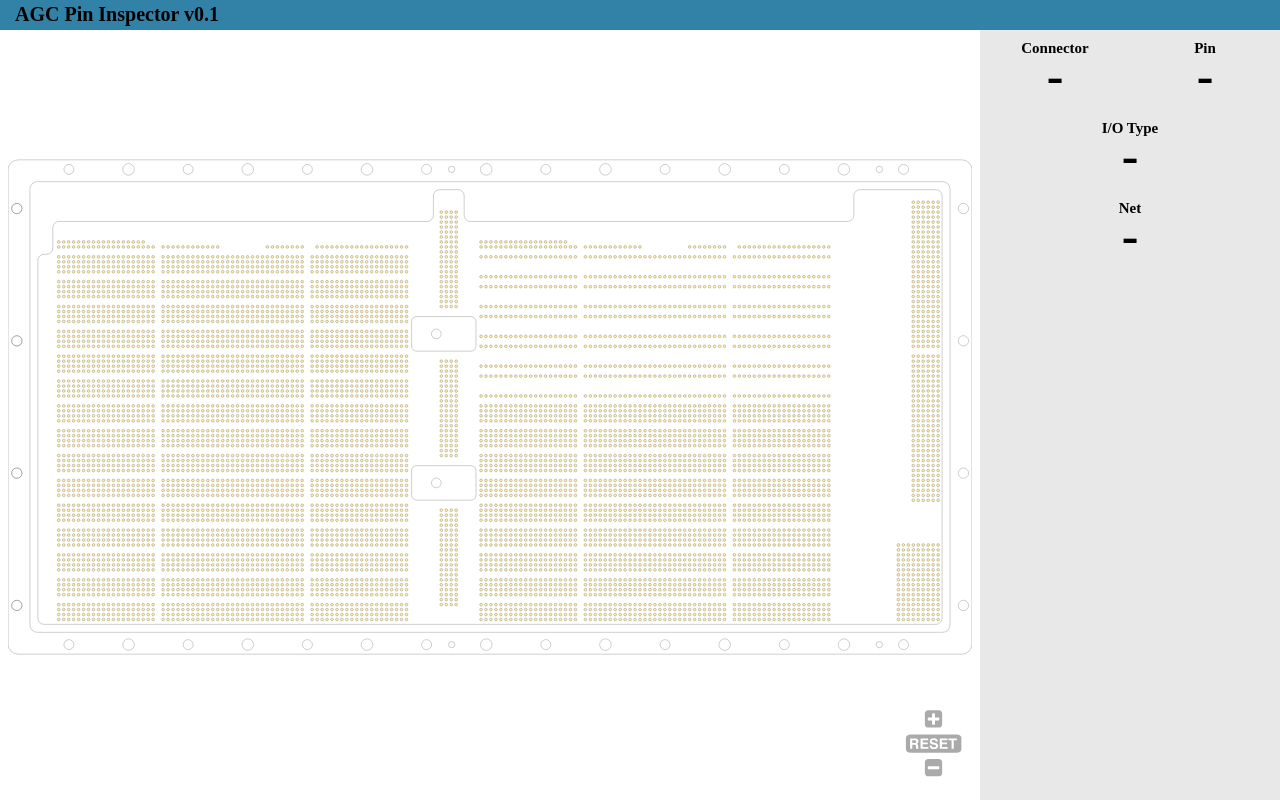
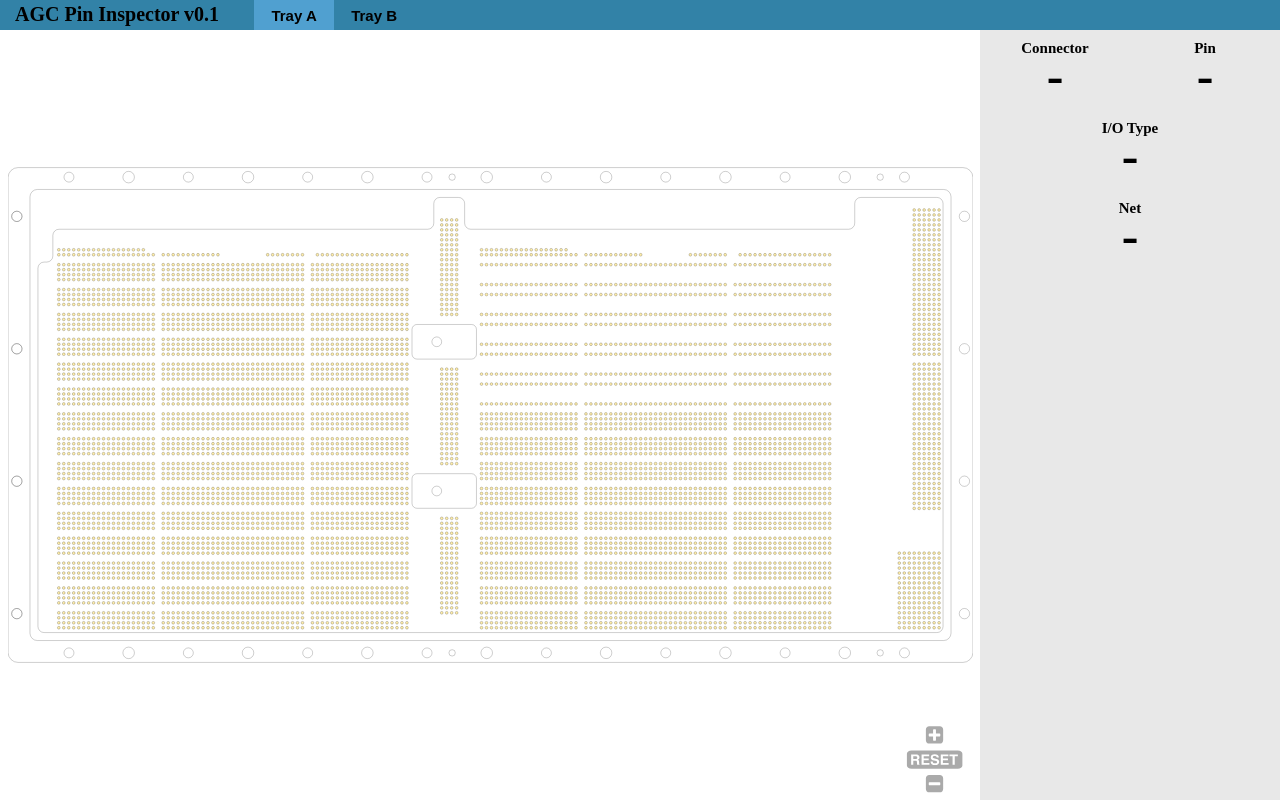
Before and after one commit to thewonderidiot/pin_inspector, a Flask app: page /pins in a window 1280 px wide. Run offline with Flask 2, Linux system fonts and the light colour scheme; data that the repository does not hold is empty.

Commit message:
Added support for tabs, and a tab for tray B.

```diff
--- a/static/pin_inspector.css
+++ b/static/pin_inspector.css
@@ -12,11 +12,28 @@
     text-align: center;
     font-size: 20px;
     font-weight: bold;
-    padding: 3px 15px 3px 15px;
+    padding: 3px 35px 3px 15px;
 }
 
-.top_bar a {
+.tab {
     float: left;
+    border: none;
+    outline: none;
+    cursor: pointer;
+    transition: 0.3s;
+    height: 100%;
+    width: 80px;
+    background-color: inherit;
+    font-weight: bold;
+    font-size: 15px;
+}
+
+.tab:hover {
+    background-color: #4090C0;
+}
+
+.tab.active {
+    background-color: #50A0D0;
 }
 
 .contents {
@@ -26,9 +43,15 @@
 }
 
 .display {
-    width: calc(100% - 300px);
-    height: 100%;
+    width: calc(100% - 315px);
+    position:absolute;
+    top:30px;
+    height: calc(100% - 30px);
+    visibility: hidden;
 }
+
+.display.active {
+    visibility: visible !important; }
 
 .display object {
     width: 100%;
--- a/static/pin_inspector.js
+++ b/static/pin_inspector.js
@@ -129,8 +129,8 @@ function PinInspector(tray) {
             connected_loop:
             for (let c of connected_pins) {
                 for (let u of disconnected_pins) {
-                    var dx = Math.abs(c.getAttribute("cx") - u.getAttribute("cx"));
-                    var dy = Math.abs(c.getAttribute("cy") - u.getAttribute("cy"));
+                    var dx = c.getAttribute("cx") - u.getAttribute("cx");
+                    var dy = c.getAttribute("cy") - u.getAttribute("cy");
                     var dist = Math.sqrt(dx*dx+dy*dy);
                     if (dist < min_dist) {
                         min_dist = dist;
--- a/templates/pin_inspector.html
+++ b/templates/pin_inspector.html
@@ -1,18 +1,47 @@
 <html>
     <head>
-        <title>AGC Pin Inspector v0.1</title>
+        <title>AGC Pin Inspector v0.2</title>
         <link rel="stylesheet" href="/static/pin_inspector.css">
         <script src="/static/pin_inspector.js"></script>
         <script src="/static/svg-pan-zoom.js"></script>
+        <script type="text/javascript">
+            function setup_trays() {
+                tray_a_inspector = new PinInspector(document.getElementById('tray_a'));
+                tray_b_inspector = new PinInspector(document.getElementById('tray_b'));
+                svgPanZoom('#tray_a', {zoomEnabled: true, controlIconsEnabled: true});
+                svgPanZoom('#tray_b', {zoomEnabled: true, controlIconsEnabled: true});
+            }
+
+            function select_tab(evt, tab) {
+                var tab_displays = document.getElementsByClassName("display");
+                for (var i = 0; i < tab_displays.length; i++) {
+                    tab_displays[i].className = tab_displays[i].className.replace(" active", "");
+                }
+
+                var tabs = document.getElementsByClassName("tab");
+                for (var i = 0; i < tabs.length; i++) {
+                    tabs[i].className = tabs[i].className.replace(" active", "");
+                }
+
+                document.getElementById(tab).className += " active";
+                evt.currentTarget.className += " active";
+            }
+        </script>
     </head>
-    <body onload="pin_inspector = new PinInspector(document.getElementById('tray_a')); svgPanZoom('#tray_a', {zoomEnabled: true, controlIconsEnabled: true});">
+    <body onload="setup_trays();">
         <div class="top_bar">
             <div class="title">AGC Pin Inspector v0.1</div>
-            <!--<a class="active" href="#tray_a">Tray A</a>-->
+            <button class="tab active"   onClick="select_tab(event, 'tab_a')">Tray A</a>
+            <button class="tab" onClick="select_tab(event, 'tab_b')">Tray B</a>
         </div>
         <div class="contents">
-            <div class="display">
+            <div id="tab_a" class="display active">
                 <object id="tray_a" type="image/svg+xml" data="/static/agc_tray_a.svg">
+                    Your browser does not support SVG
+                </object>
+            </div>
+            <div id="tab_b" class="display">
+                <object id="tray_b" type="image/svg+xml" data="/static/agc_tray_b.svg">
                     Your browser does not support SVG
                 </object>
             </div>
```
